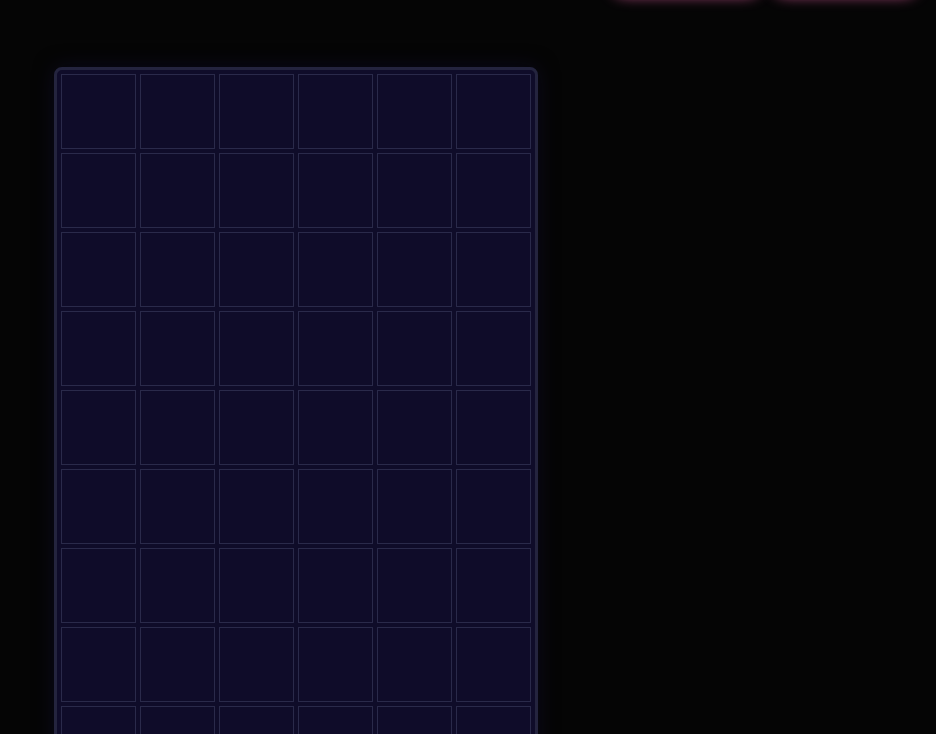
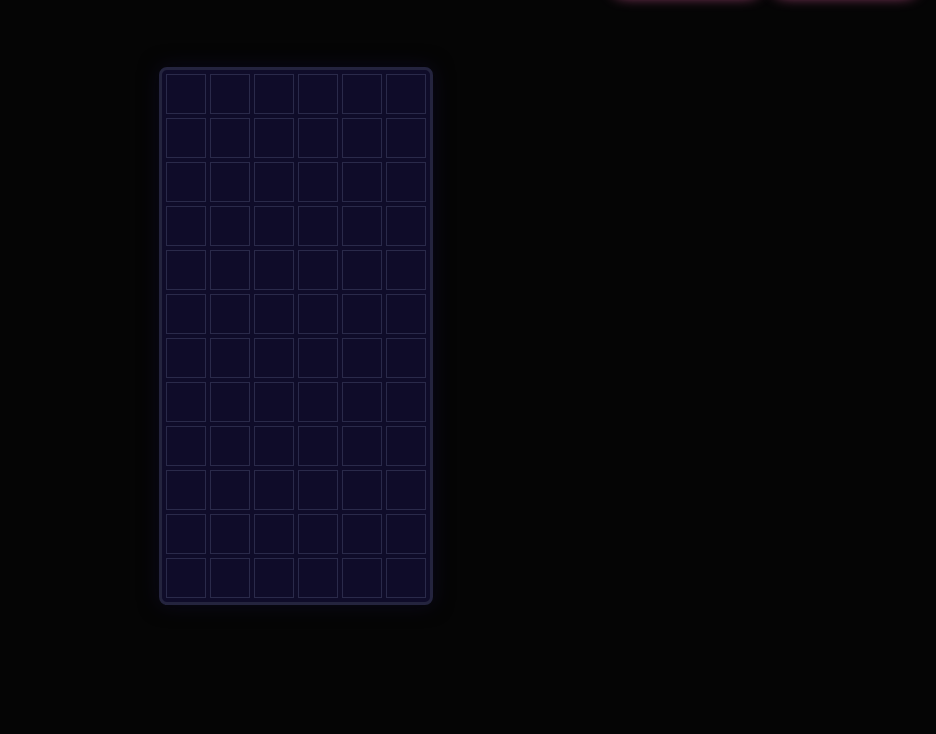
Before and after one commit to Ani97263/chain_rxn, a plain HTML site: page index.html in a window 1280 px wide. Shown: the part 66-800 px from the top of the page, without its empty margins (344-1280 px from the left). Drawn offline with Linux system fonts and the light colour scheme.

Commit message:
Update styles.css

```diff
--- a/styles.css
+++ b/styles.css
@@ -44,8 +44,8 @@ h1 {
 }
 #game-board {
     display: grid;
-    grid-template-columns: repeat(6, 75px);
-    grid-template-rows: repeat(12, 75px);
+    grid-template-columns: repeat(6, 40px);
+    grid-template-rows: repeat(12, 40px);
     gap: 4px;
     width: max-content;
     height: max-content;
@@ -60,8 +60,8 @@ h1 {
 .turn-orange { border-color: #FF8C00 !important; box-shadow: 0 0 15px #FF8C00 !important; }
 #player-name { text-transform: uppercase; letter-spacing: 1px; }
 .cell {
-    width=75px;
-    height=75px;
+    width=40px;
+    height=40px;
     box-sizing=border-box
     background: #1a1a2e;
     border: 1px solid #2a2a4a;
```
